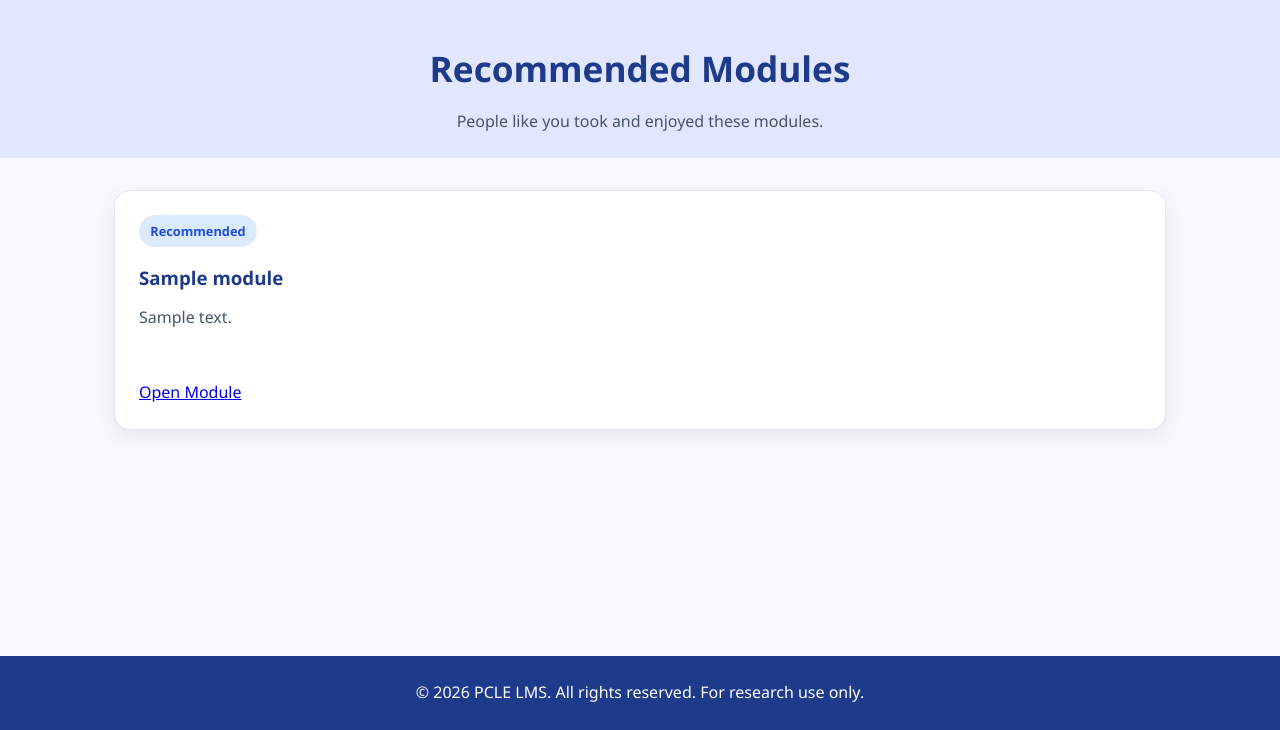
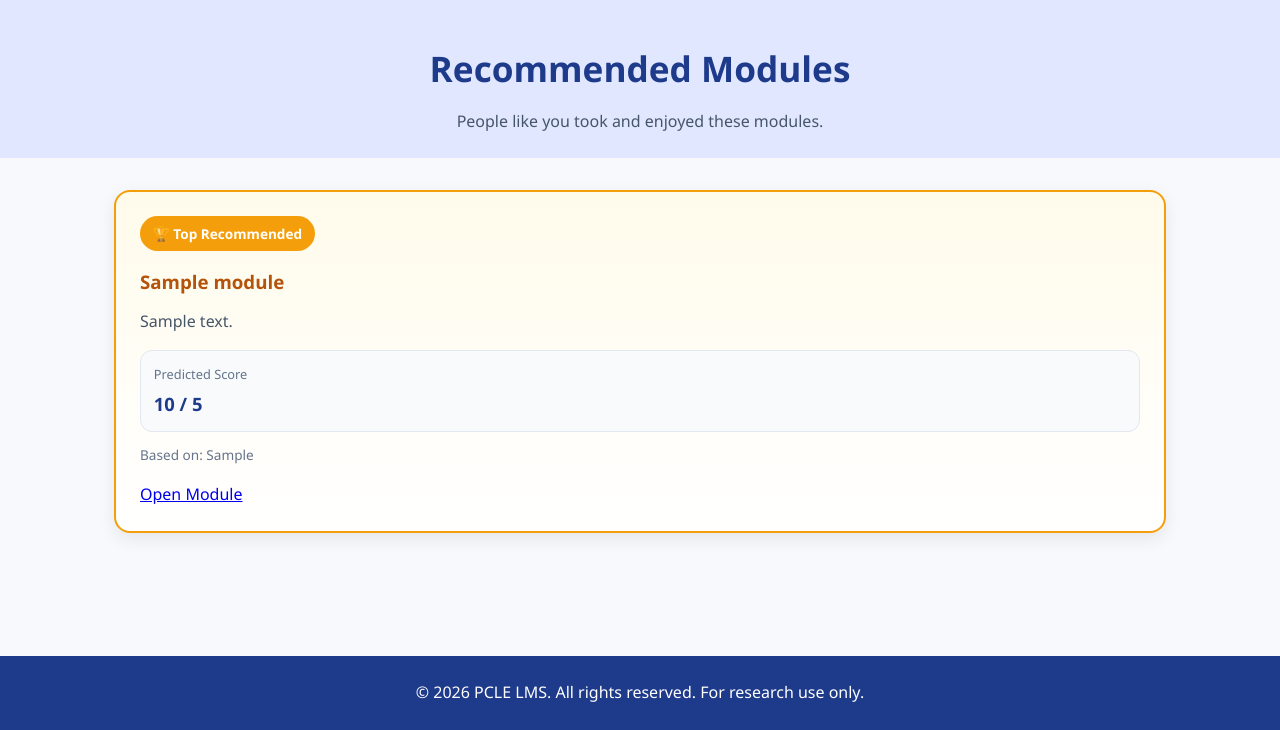
Before and after one commit to Wei6081/pcle-lms, a Flask app: template templates/recommended_module.html in a window 1280 px wide. Shown: the part 70-800 px from the top of the page. Run offline with Flask 3, Linux system fonts and the light colour scheme; the template is opened without the code that fills it: most values are stand-ins (such as "Sample title", 1, 10 or a date in 2020).

Commit message:
Add files via upload

```diff
--- a/static/recommended.css
+++ b/static/recommended.css
@@ -114,6 +114,53 @@
   text-decoration: none;
 }
 
+.top-recommend-card {
+  border: 2px solid #f59e0b;
+  background: linear-gradient(180deg, #fffbeb, #ffffff);
+}
+
+.top-badge {
+  display: inline-block;
+  align-self: flex-start;
+  margin-bottom: 1rem;
+  background: #f59e0b;
+  color: #ffffff;
+  font-size: 0.85rem;
+  font-weight: 700;
+  padding: 0.4rem 0.8rem;
+  border-radius: 999px;
+}
+
+.score-box {
+  background: #f8fafc;
+  border: 1px solid #e2e8f0;
+  border-radius: 12px;
+  padding: 0.8rem;
+  margin-top: 1rem;
+}
+
+.score-box span {
+  display: block;
+  font-size: 0.8rem;
+  color: #64748b;
+  margin-bottom: 0.25rem;
+}
+
+.score-box strong {
+  color: #1e3a8a;
+  font-size: 1.15rem;
+}
+
+.source-text {
+  margin-top: 0.75rem;
+  color: #64748b;
+  font-size: 0.85rem;
+}
+
+.recommend-card:first-child h3 {
+  color: #b45309;
+}
+
 
 /* ===== MOBILE RESPONSIVE FIX ===== */
 @media (max-width: 768px) {
--- a/templates/recommended_module.html
+++ b/templates/recommended_module.html
@@ -48,10 +48,34 @@
         {% if recommended_modules %}
           <div class="recommend-grid">
             {% for module in recommended_modules %}
-              <div class="recommend-card">
-                <span class="recommend-badge">Recommended</span>
+              <div class="recommend-card {% if loop.first %}top-recommend-card{% endif %}">
+
+                {% if loop.first %}
+                  <span class="top-badge">🏆 Top Recommended</span>
+                {% else %}
+                  <span class="recommend-badge">Rank #{{ loop.index }}</span>
+                {% endif %}
+
                 <h3>{{ module.module_name }}</h3>
                 <p>{{ module.module_description }}</p>
+
+                <div class="score-box">
+                  {% if module.predicted_score is defined and module.predicted_score is not none %}
+                    <span>Predicted Score</span>
+                    <strong>{{ module.predicted_score|round(2) }} / 5</strong>
+                  {% else %}
+                    <span>Predicted Score</span>
+                    <strong>Not available</strong>
+                  {% endif %}
+                </div>
+
+                <div class="source-text">
+                  {% if module.recommendation_type is defined and module.recommendation_type %}
+                    Based on: {{ module.recommendation_type }}
+                  {% else %}
+                    Based on: Recommendation model
+                  {% endif %}
+                </div>
 
                 <div class="recommend-actions">
                   <a href="{{ url_for('module', module_name=module.module_name) }}" class="btn-small">
```
